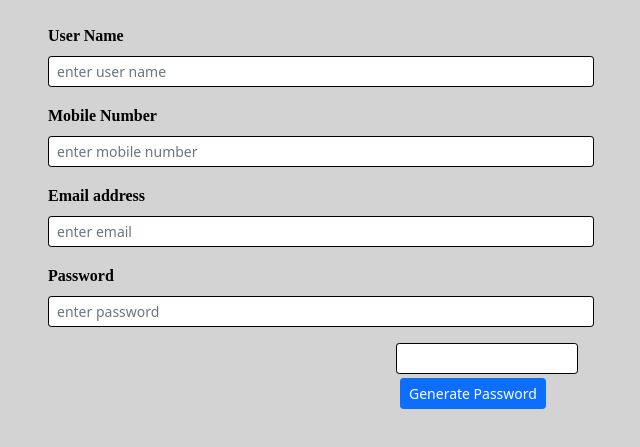
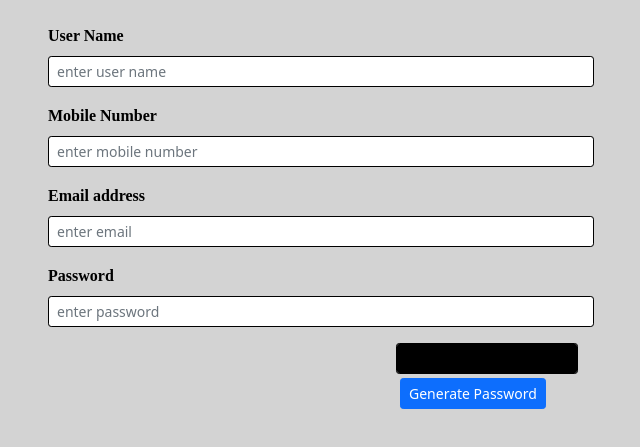
Before and after one commit to Harunur5252/vanila-js-Regular-Expression-Project, a website built with webpack: page index.html in a window 1280 px wide. Shown: the part 121-568 px from the top of the page, without its empty margins (319-959 px from the left). Built offline with nearby package versions, Linux system fonts and the light colour scheme.

Commit message:
Minor update index.html file

```diff
--- a/index.html
+++ b/index.html
@@ -35,7 +35,7 @@
                     <input type="password" class="form-control form-control-sm" id="password" placeholder="enter password">
                     <div class="userPasswordErr" style="display: none;">Password is invalid</div>
                     <div class="col-md-4 float-end m-3">
-                        <input type="text" class="gnPassInput form-control form-control-sm">
+                        <input type="text" class="gnPassInput form-control form-control-sm" style="background-color: black; color: white;" readonly>
                         <a style="display: none;" type="button" class="btn btn-primary btn-sm m-1 copyPwBtn">Copy Password</a>
                         <a type="submit" class="btn btn-primary btn-sm m-1 gnPwBtn">Generate Password</a>
                     </div>
```
